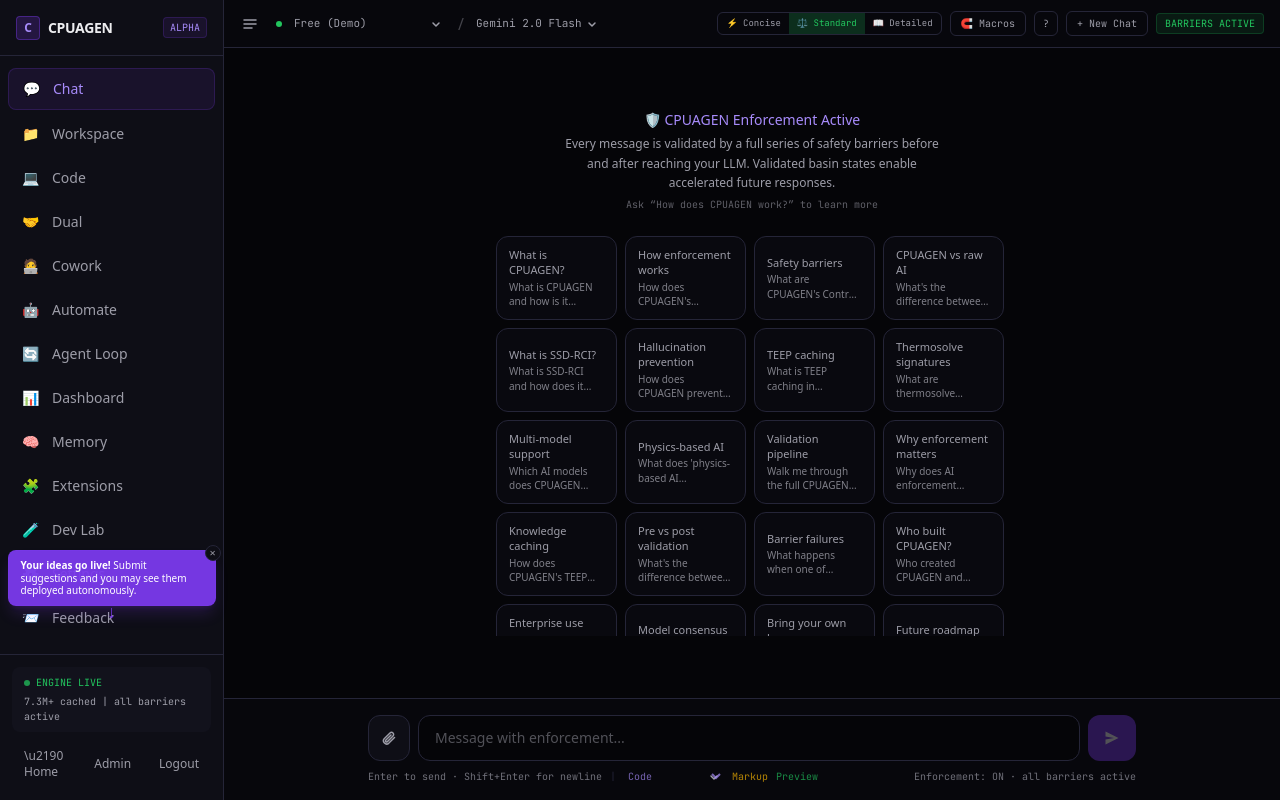
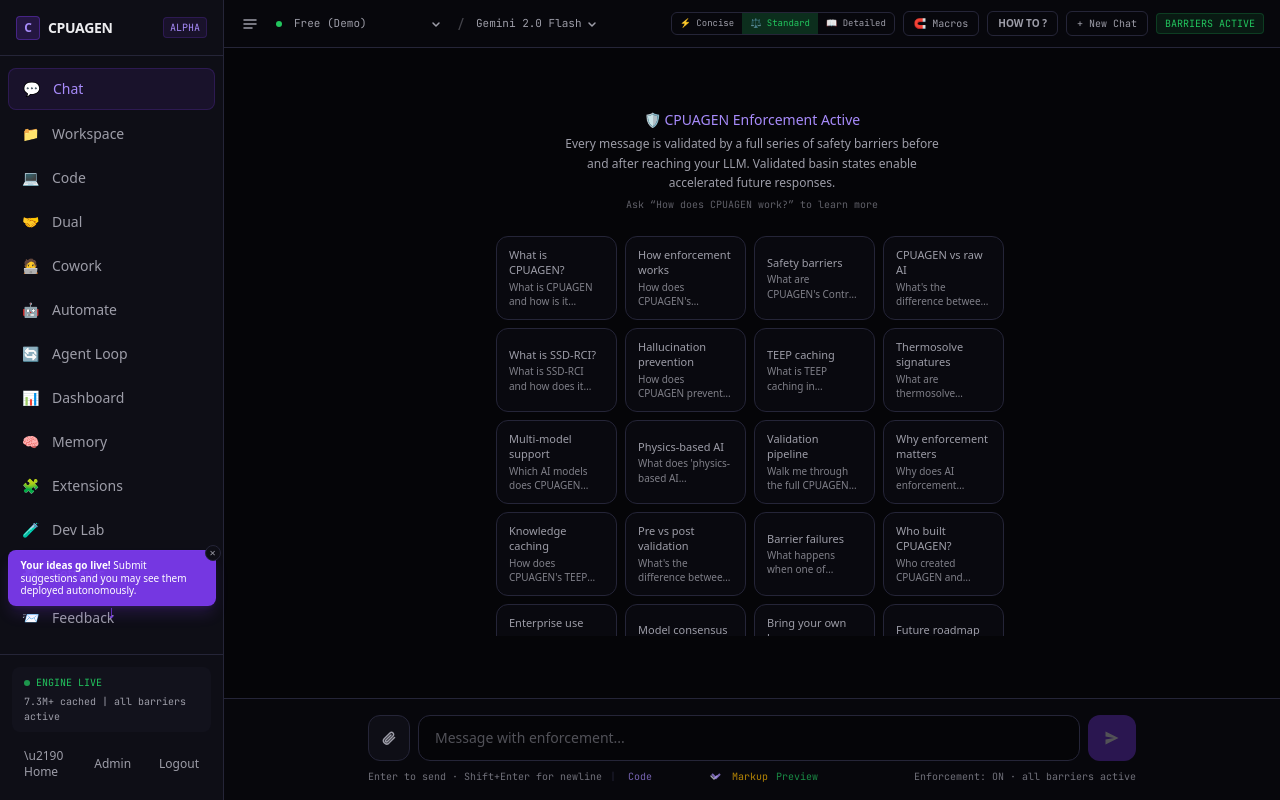
Before and after one commit to idiotwithastick/cpuagen, a Next.js app: page /app/chat in a window 1280 px wide. Built offline with nearby package versions, Linux system fonts and the light colour scheme.

Commit message:
fix(ux): change ? button to "HOW TO ?" for better discoverability
Small ? was too hard to find. Now reads "HOW TO ?" with font-semibold
and bordered styling across Code, Chat, and Automate pages.

Co-Authored-By: Claude Opus 4.6 <noreply@anthropic.com>

```diff
--- a/src/app/app/automate/page.tsx
+++ b/src/app/app/automate/page.tsx
@@ -338,10 +338,10 @@ export default function AutomatePage() {
             </div>
             <button
               onClick={() => setShowHelp(!showHelp)}
-              className={`px-2 py-1 rounded-md text-xs font-mono border transition-colors cursor-pointer ${showHelp ? "bg-accent/20 text-accent-light border-accent/30" : "text-muted border-border hover:border-accent/30 hover:text-accent-light"}`}
+              className={`px-2.5 py-1 rounded-md text-[10px] font-semibold border transition-colors cursor-pointer ${showHelp ? "bg-accent/20 text-accent-light border-accent/30" : "text-muted border-border hover:border-accent/30 hover:text-accent-light"}`}
               title="How to use Automate"
             >
-              ?
+              HOW TO ?
             </button>
           </div>
           {steps.length > 0 && !executing && (
--- a/src/app/app/chat/page.tsx
+++ b/src/app/app/chat/page.tsx
@@ -1450,10 +1450,10 @@ export default function ChatPage() {
           </button>
           <button
             onClick={() => setShowHelp(!showHelp)}
-            className={`px-2 py-1 rounded-md text-[10px] font-mono border transition-colors cursor-pointer ${showHelp ? "bg-accent/20 text-accent-light border-accent/30" : "text-muted border-border hover:border-accent/30 hover:text-accent-light"}`}
+            className={`px-2.5 py-1 rounded-md text-[10px] font-semibold border transition-colors cursor-pointer ${showHelp ? "bg-accent/20 text-accent-light border-accent/30" : "text-muted border-border hover:border-accent/30 hover:text-accent-light"}`}
             title="How to use Chat"
           >
-            ?
+            HOW TO ?
           </button>
           <button
             onClick={startNewChat}
--- a/src/app/app/code/page.tsx
+++ b/src/app/app/code/page.tsx
@@ -498,10 +498,10 @@ ${settings.systemPrompt ? `\nAdditional instructions: ${settings.systemPrompt}`
           </button>
           <button
             onClick={() => setShowHelp(!showHelp)}
-            className={`ml-auto px-2 py-1 text-xs rounded cursor-pointer transition-colors ${showHelp ? "bg-accent/20 text-accent-light" : "text-muted hover:text-foreground"}`}
+            className={`ml-auto px-2.5 py-1 text-[10px] font-semibold rounded-md border cursor-pointer transition-colors ${showHelp ? "bg-accent/20 text-accent-light border-accent/30" : "text-muted border-border hover:text-foreground hover:border-accent/30"}`}
             title="How to use Code Editor"
           >
-            ?
+            HOW TO ?
           </button>
         </div>
 
```
